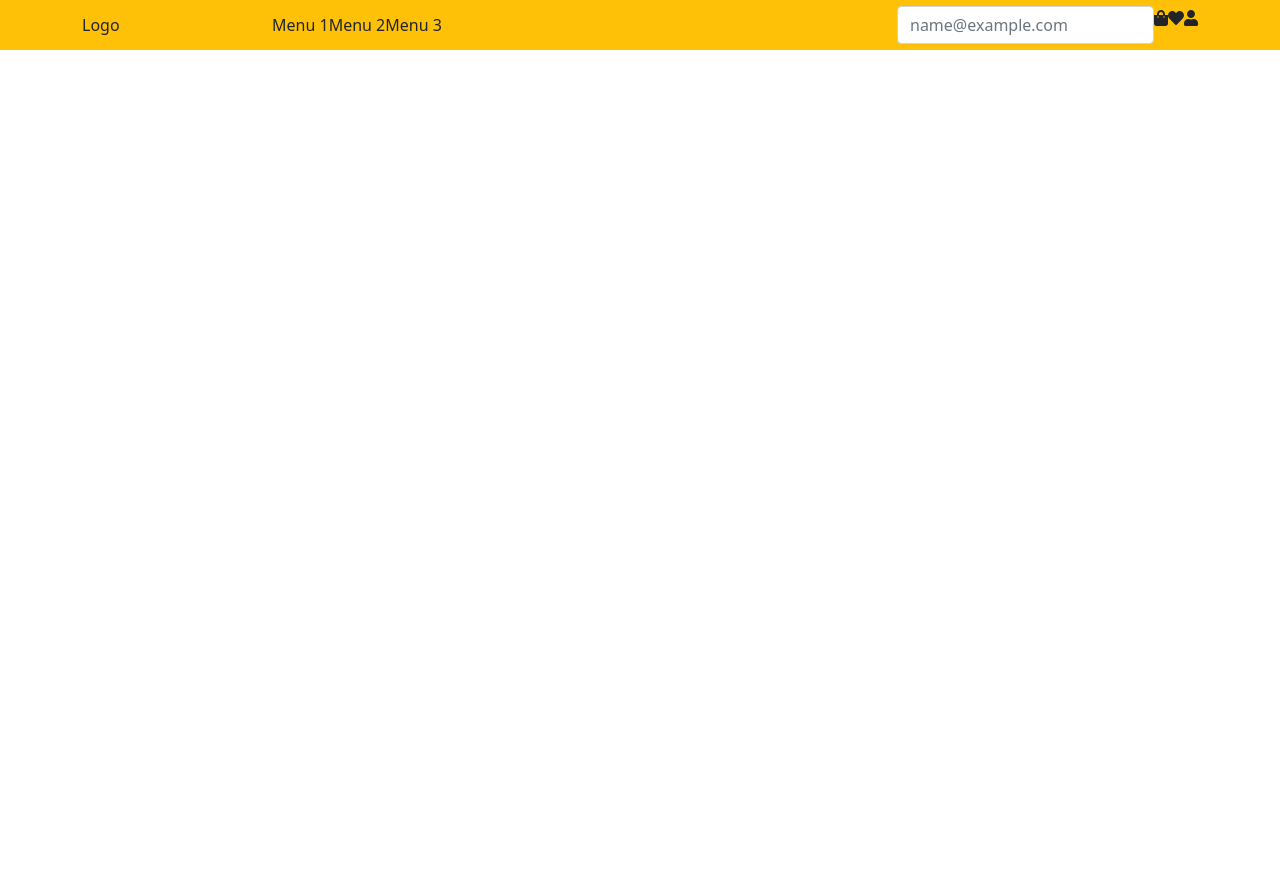
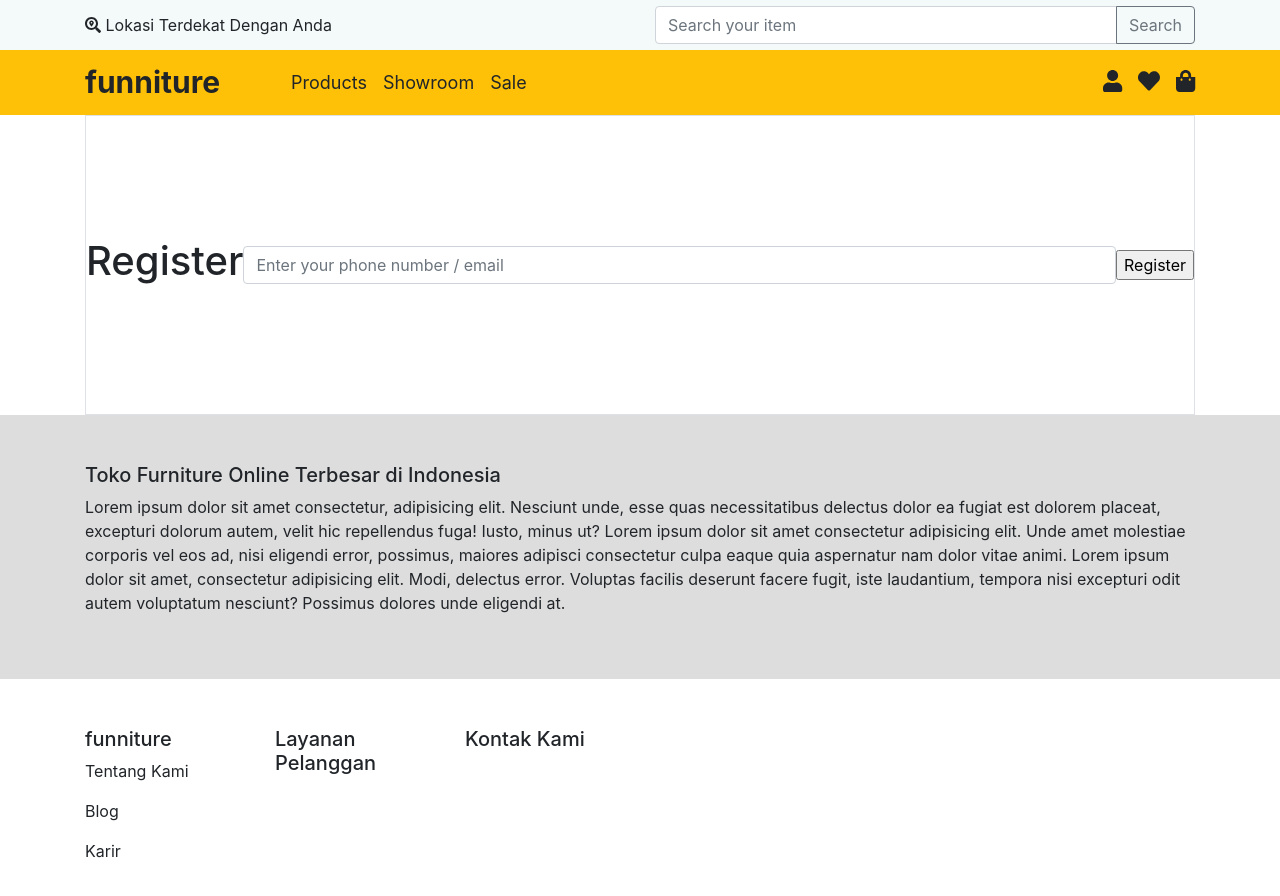
Before and after one commit to masdefry/Funniture_JCWM-1602, a React (Create React App) app: page /register in a window 1280 px wide. Shown: the top 896 px of the page. Before the commit the page ends 800 px from the top, so only its background shows below. Built offline with nearby package versions, Linux system fonts and the light colour scheme.

Commit message:
Navbar, Footer, Landing Page, Phone Validator

```diff
--- a/public/index.html
+++ b/public/index.html
@@ -11,7 +11,7 @@
     />
     <link rel="apple-touch-icon" href="%PUBLIC_URL%/logo192.png" />
     <!-- CSS only -->
-<link href="https://cdn.jsdelivr.net/npm/bootstrap@5.0.0-beta2/dist/css/bootstrap.min.css" rel="stylesheet" integrity="sha384-BmbxuPwQa2lc/FVzBcNJ7UAyJxM6wuqIj61tLrc4wSX0szH/Ev+nYRRuWlolflfl" crossorigin="anonymous">
+    <link rel="stylesheet" href="https://cdn.jsdelivr.net/npm/bootstrap@4.6.0/dist/css/bootstrap.min.css" integrity="sha384-B0vP5xmATw1+K9KRQjQERJvTumQW0nPEzvF6L/Z6nronJ3oUOFUFpCjEUQouq2+l" crossorigin="anonymous">
     <!--
       manifest.json provides metadata used when your web app is installed on a
       user's mobile device or desktop. See https://developers.google.com/web/fundamentals/web-app-manifest/
--- a/src/App.js
+++ b/src/App.js
@@ -1,13 +1,28 @@
 import React from 'react'
+
 import Navbar from './Components/Navbar'
+import LandingPage from './Pages/LandingPage'
 
 // CSS
 import './Supports/Stylesheets/Utils.css'
+import './Supports/Stylesheets/LandingPage.css'
+import Footer from './Components/Footer'
+import { BrowserRouter, Switch, Route } from 'react-router-dom'
+import Register from './Pages/Register'
 
 export default class App extends React.Component{
   render(){
     return(
-      <Navbar />
+      <>
+        <BrowserRouter>
+          <Navbar />
+          <Switch>
+            <Route exact path='/' component={LandingPage} />
+            <Route path='/register' component={Register} />
+          </Switch>
+          <Footer />
+        </BrowserRouter>
+      </>
     )
   }
 }
--- /dev/null
+++ b/src/Components/Footer.jsx
@@ -0,0 +1,53 @@
+import React from 'react';
+
+export default class Footer extends React.Component{
+    render(){
+        return(
+            <>
+                <div className='funniture-bg-dark-grey py-5'>
+                    <div className="container">
+                        <h5>
+                            Toko Furniture Online Terbesar di Indonesia
+                        </h5>
+                        <p>
+                            Lorem ipsum dolor sit amet consectetur, adipisicing elit. Nesciunt unde, esse quas necessitatibus delectus dolor ea fugiat est dolorem placeat, excepturi dolorum autem, velit hic repellendus fuga! Iusto, minus ut?
+                            Lorem ipsum dolor sit amet consectetur adipisicing elit. Unde amet molestiae corporis vel eos ad, nisi eligendi error, possimus, maiores adipisci consectetur culpa eaque quia aspernatur nam dolor vitae animi.
+                            Lorem ipsum dolor sit amet, consectetur adipisicing elit. Modi, delectus error. Voluptas facilis deserunt facere fugit, iste laudantium, tempora nisi excepturi odit autem voluptatum nesciunt? Possimus dolores unde eligendi at.
+                        </p>
+                    </div>
+                </div>
+                <div className='container py-5 d-none d-md-block'>
+                    <div className='row'>
+                        <div className='col-2'>
+                            <h5>
+                                funniture
+                            </h5>
+                            <p>
+                                Tentang Kami
+                            </p>
+                            <p>
+                                Blog
+                            </p>
+                            <p>
+                                Karir
+                            </p>
+                        </div>
+                        <div className='col-2'>
+                            <h5>
+                                Layanan Pelanggan
+                            </h5>
+                        </div>
+                        <div className='col-2'>
+                            <h5>
+                                Kontak Kami
+                            </h5>
+                        </div>
+                        <div className='col-6'>
+
+                        </div>
+                    </div>
+                </div>
+            </>
+        )
+    }
+}
--- a/src/Components/Navbar.jsx
+++ b/src/Components/Navbar.jsx
@@ -1,43 +1,61 @@
 import React from 'react';
 import { FontAwesomeIcon } from '@fortawesome/react-fontawesome';
-import { faShoppingBag, faHeart, faUser } from '@fortawesome/free-solid-svg-icons';
+import { faShoppingBag, faHeart, faUser, faSearchLocation, faBars } from '@fortawesome/free-solid-svg-icons';
 
 export default class Navbar extends React.Component{
     render(){
         return(
-            <div className='bg-warning' style={{height: '50px'}}>
+            <>
+                <div className='funniture-bg-light-grey' style={{height: '50px'}}>
+                    <div className="container">
+                        <div className="row align-items-center" style={{height: '50px'}}>
+                            <div className='col-12 col-md-6'>
+                                <span>
+                                    <FontAwesomeIcon icon={faSearchLocation} /> Lokasi Terdekat Dengan Anda
+                                </span>
+                            </div>
+                            <div className='col-md-6 d-none d-md-block text-right'>
+                                <div className="input-group">
+                                    <input type="text" className="form-control" placeholder="Search your item" />
+                                    <div className="input-group-append">
+                                        <button className="btn btn-outline-secondary" type="button">Search</button>
+                                    </div>
+                                </div>
+                            </div>
+                        </div>
+                    </div>
+                </div>
+                <div className='bg-warning' style={{height: '65px'}}>
                     <div className='container'>
-                    <div className='row align-items-center' style={{height: '50px'}}>
+                        <div className='row align-items-center' style={{height: '65px'}}>
                             <div className='col-2'>
-                            <span>Logo</span>
+                                <span className='font-weight-bold funniture-font-size-30'>funniture</span>
                             </div>
                             <div className='col-5 d-none d-md-block'>
-                            <span>Menu 1</span>
-                            <span>Menu 2</span>
-                            <span>Menu 3</span>
+                                <span className='ml-3 funniture-font-size-18'>Products</span>
+                                <span className='mx-3 funniture-font-size-18'>Showroom</span>
+                                <span className='funniture-font-size-18'>Sale</span>
                             </div>
                             <div className='col-10 col-md-5'>
-                            <div className='d-flex justify-content-end'>
-                                <span>
-                                    <input type="email" className="form-control d-none d-md-block" placeholder="name@example.com" />
+                                <div className='d-flex justify-content-end align-items-center'>
+                                    <span className='d-none d-md-block'>
+                                        <FontAwesomeIcon icon={faUser} className='funniture-font-size-22' />
                                     </span>
-                                <span>
-                                    <FontAwesomeIcon icon={faShoppingBag} />
+                                    <span className='mx-3 d-none d-md-block'>
+                                        <FontAwesomeIcon icon={faHeart} className='funniture-font-size-22' />
                                     </span>
-                                <span>
-                                    <FontAwesomeIcon icon={faHeart} />
+                                    <span className='d-none d-md-block'>
+                                        <FontAwesomeIcon icon={faShoppingBag} className='funniture-font-size-22' />
                                     </span>
-                                <span>
-                                    <FontAwesomeIcon icon={faUser} />
+                                    <span className='d-block d-md-none'>
+                                        <FontAwesomeIcon icon={faBars} className='funniture-font-size-22' />
                                     </span>
                                 </div>
                             </div>
                         </div>
-                    <div className='d-block d-md-none'>
-                        <input type="email" className="form-control" placeholder="name@example.com" />
                     </div>
                 </div>
-            </div>
+            </>
         )
     }
 }
--- /dev/null
+++ b/src/Pages/LandingPage.jsx
@@ -0,0 +1,19 @@
+import React from 'react';
+
+export default class LandingPage extends React.Component{
+    render(){
+        return(
+            <div>
+                {/* JUMBOTRON SECTION */}
+                <div className='d-flex align-items-center jumbotron-landing-page'>
+                    <div className="container text-center text-md-left">
+                        <h1 className='funniture-font-size-70'>
+                            Sale Up To 20%
+                        </h1>
+                        <input type='button' className='btn btn-warning' value='Shop Now!' />
+                    </div>
+                </div>
+            </div>
+        )
+    }
+}
--- /dev/null
+++ b/src/Pages/Register.jsx
@@ -0,0 +1,41 @@
+import userEvent from '@testing-library/user-event';
+import React from 'react';
+
+export default class Register extends React.Component{
+
+    submitRegister = () => {
+        let inputUser = this.refs.inputUser.value
+
+        if(inputUser[0] !== '0') console.log('Nomor Harus Diawali Dengan 0')
+
+        if(inputUser.length >= 9 && inputUser.length <= 12){
+            for(let i = 0; i < inputUser.length; i++){
+                if(!(inputUser[i] >= 0)){
+                    console.log('Nomor Harus Berupa Angka')
+                    break;
+                }else if(inputUser[i] == ' '){
+                    console.log('Nomor Tanpa Spasi')
+                    break;
+                }else{
+                    console.log('Nomor Sudah Benar')
+                }
+            }
+        }else{
+            console.log('Nomor Harus 9-12 Digit')
+        }
+    }
+
+    render(){
+        return(
+            <div className='container'>
+                <div className='d-flex justify-content-center align-items-center border border-grey' style={{height: '300px'}}>
+                    <h1>
+                        Register
+                    </h1>
+                    <input type='text' ref='inputUser' placeholder='Enter your phone number / email' className='form form-control' />
+                    <input type='button' value='Register' onClick={this.submitRegister} />
+                </div>
+            </div>
+        )
+    }
+}
--- /dev/null
+++ b/src/Supports/Stylesheets/LandingPage.css
@@ -0,0 +1,6 @@
+.jumbotron-landing-page{
+    background-image: url('https://hips.hearstapps.com/hmg-prod.s3.amazonaws.com/images/amazon-home-decor-1533590825.png?crop=1.00xw:1.00xh;0,0&resize=1200:*');
+    height: 75vh;
+    background-repeat: no-repeat;
+    background-size: cover;
+}
--- a/src/Supports/Stylesheets/Utils.css
+++ b/src/Supports/Stylesheets/Utils.css
@@ -5,6 +5,8 @@
     --dark: #252525;
     --light: #f1f1f1;
     --danger: #ec4646;
+    --light-grey: #f4f9f9;
+    --dark-grey: #dddddd;
 }
 
 /* Background Color */
@@ -30,6 +32,14 @@
 
 .funniture-bg-danger{
     background-color: var(--danger);
+}
+
+.funniture-bg-light-grey{
+    background-color: var(--light-grey);
+}
+
+.funniture-bg-dark-grey{
+    background-color: var(--dark-grey);
 }
 
 
@@ -86,6 +96,10 @@
     font-size: 20px;
 }
 
+.funniture-font-size-22{
+    font-size: 22px;
+}
+
 .funniture-font-size-25{
     font-size: 25px;
 }
@@ -96,6 +110,10 @@
 
 .funniture-font-size-35{
     font-size: 35px;
+}
+
+.funniture-font-size-70{
+    font-size: 70px;
 }
 
 
```
Also changed, not shown: src/Supports/Functions/PhoneNumber.js (added, +21 -0 lines). Lines whose indentation alone changed are shown as unchanged.
